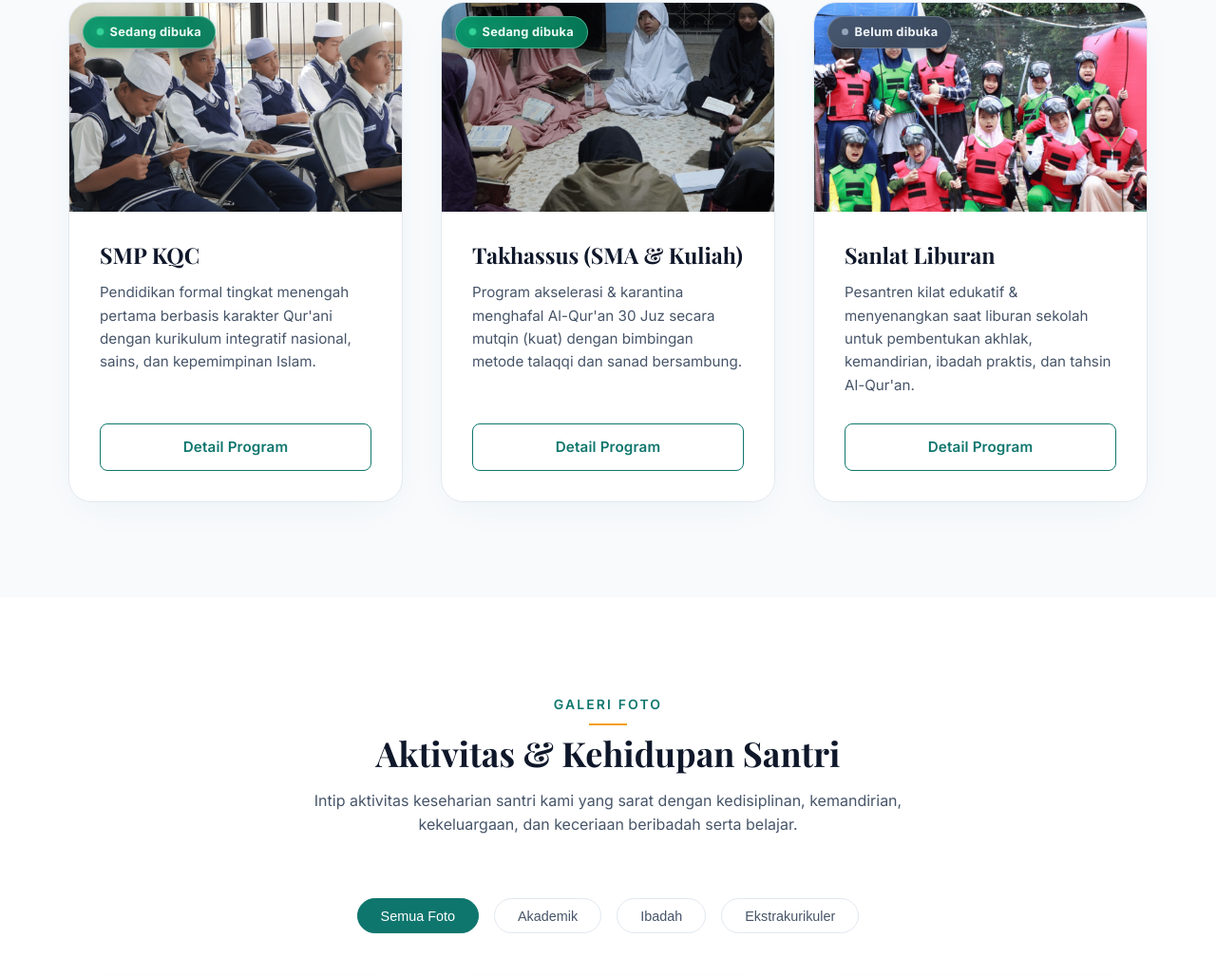
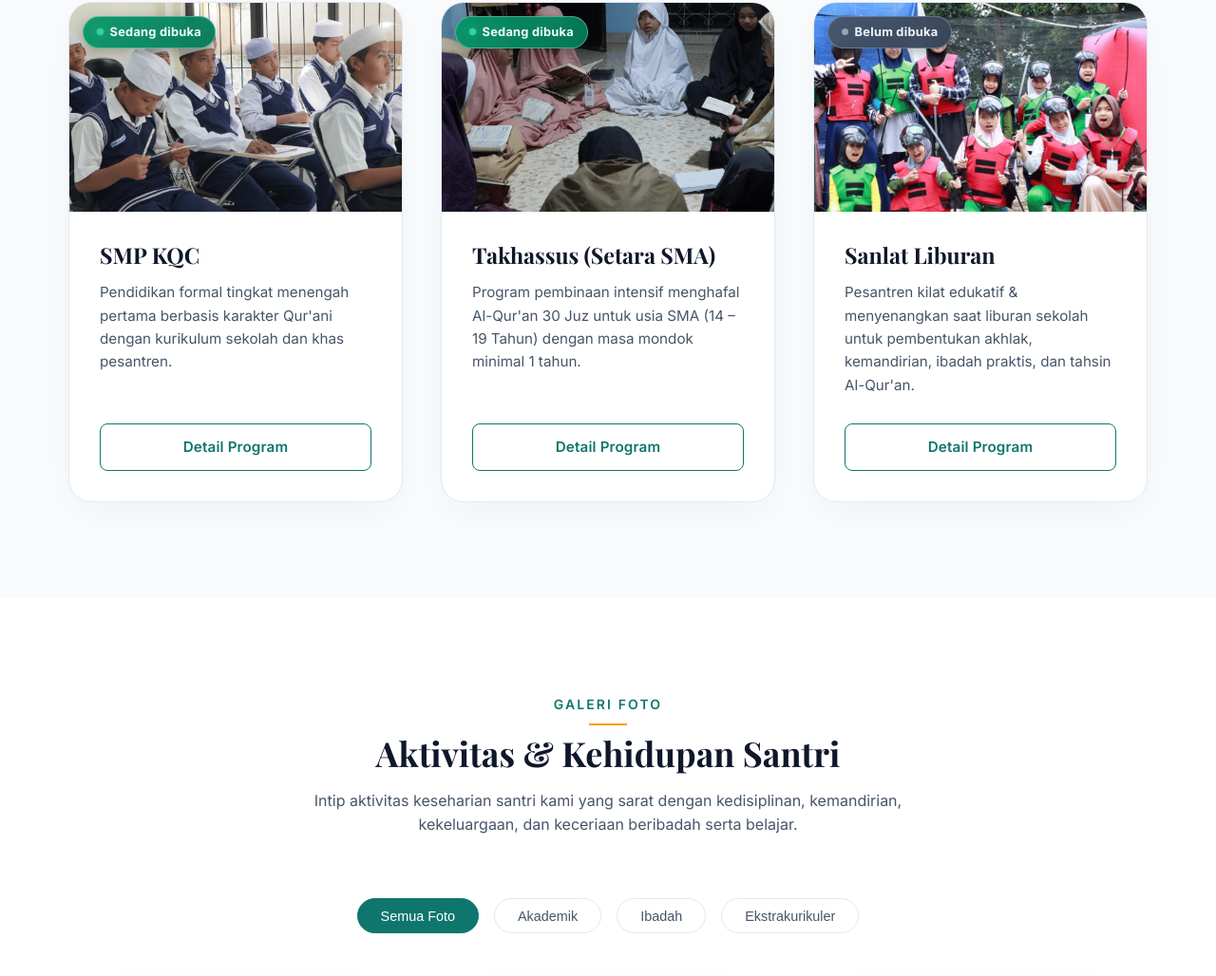
Before and after one commit to kampoengqu/pesantren-kqc, a website built with Vite: page index.html in a window 1280 px wide. Shown: the part 1835-2863 px from the top of the page at 95% size. Built offline with nearby package versions, Linux system fonts and the light colour scheme; grey boxes are pictures that could not be loaded; a web font is replaced by a local one.

Commit message:
Rubah deskripsi thumb

```diff
--- a/index.html
+++ b/index.html
@@ -264,7 +264,7 @@
                     </div>
                     <div class="program-card-body">
                         <h3>SMP KQC</h3>
-                        <p>Pendidikan formal tingkat menengah pertama berbasis karakter Qur'ani dengan kurikulum integratif nasional, sains, dan kepemimpinan Islam.</p>
+                        <p>Pendidikan formal tingkat menengah pertama berbasis karakter Qur'ani dengan kurikulum sekolah dan khas pesantren.</p>
                         <a href="#detail-smp-kqc" class="btn-program-detail" id="btn-open-smp-detail" data-spa-target="smp" onclick="window.showSmpDetailPage(); return false;">Detail Program</a>
                     </div>
                 </div>
@@ -279,8 +279,8 @@
                         <img src="images/thumb-takhassus-tahfidz.png" alt="Takhassus Tahfidz" class="program-thumb-img">
                     </div>
                     <div class="program-card-body">
-                        <h3>Takhassus (SMA & Kuliah)</h3>
-                        <p>Program akselerasi & karantina menghafal Al-Qur'an 30 Juz secara mutqin (kuat) dengan bimbingan metode talaqqi dan sanad bersambung.</p>
+                        <h3>Takhassus (Setara SMA)</h3>
+                        <p>Program pembinaan intensif menghafal Al-Qur'an 30 Juz untuk usia SMA (14 – 19 Tahun) dengan masa mondok minimal 1 tahun.</p>
                         <a href="#detail-takhassus" class="btn-program-detail" id="btn-open-takhassus-detail" data-spa-target="takhassus" onclick="window.showTakhassusDetailPage(); return false;">Detail Program</a>
                     </div>
                 </div>
```
